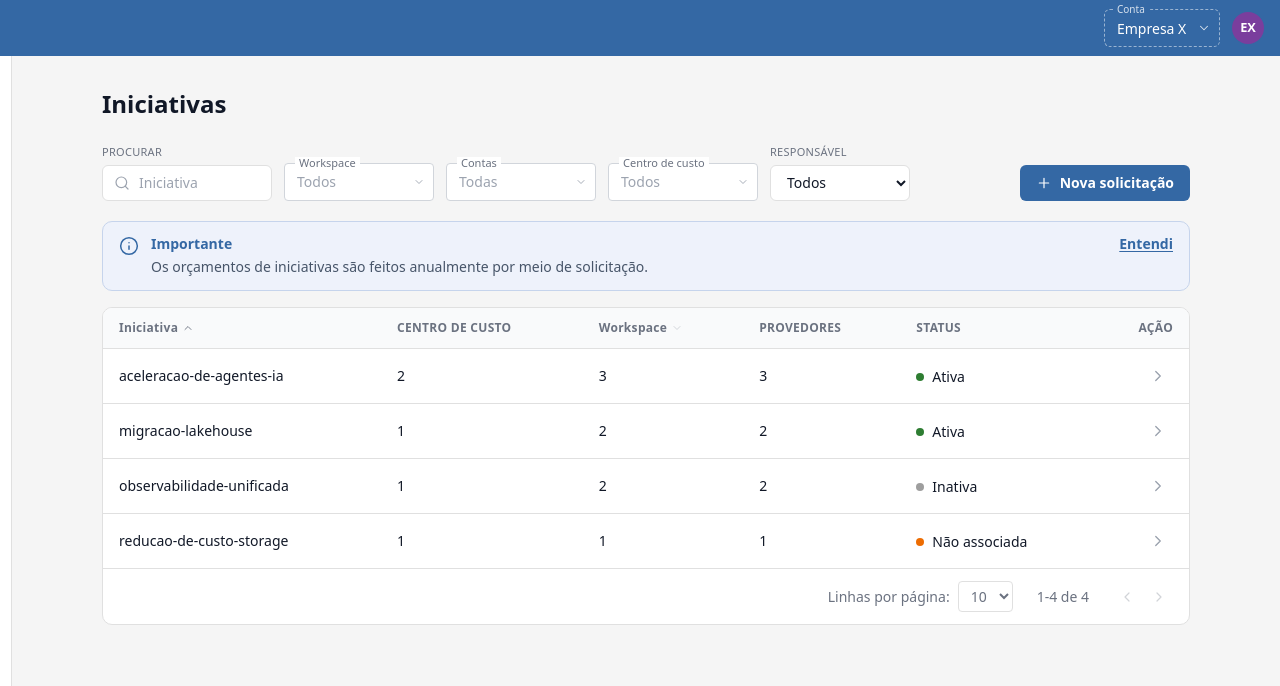
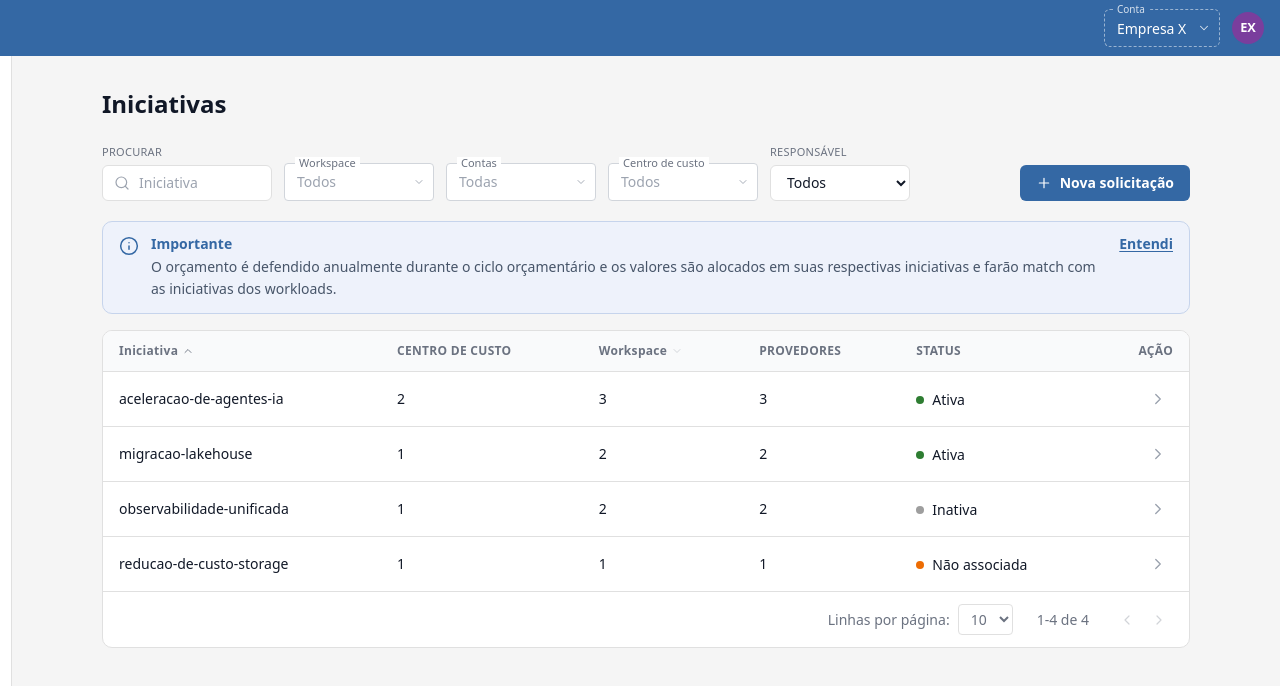
Before and after one commit to daniellourencodomingos-debug/Iniciativas, a React (Vite) app: page /iniciativas in a window 1280 px wide. Shown: the top 686 px of the page. Built offline with nearby package versions, Linux system fonts and the light colour scheme.

Commit message:
Atualiza texto do alerta de orcamento na listagem de iniciativas
Co-Authored-By: Claude Sonnet 5 <noreply@anthropic.com>
Claude-Session: https://claude.ai/code/session_01B9B63tsARd8LKFe3nQUgnG

```diff
--- a/src/pages/Iniciativas.jsx
+++ b/src/pages/Iniciativas.jsx
@@ -308,8 +308,9 @@ export default function Iniciativas() {
             actionLabel="Entendi"
             onAction={() => setBannerAck(true)}
           >
-            Os orçamentos de iniciativas são feitos anualmente por meio de
-            solicitação.
+            O orçamento é defendido anualmente durante o ciclo
+            orçamentário e os valores são alocados em suas respectivas
+            iniciativas e farão match com as iniciativas dos workloads.
           </AttentionBanner>
         </div>
       )}
```
